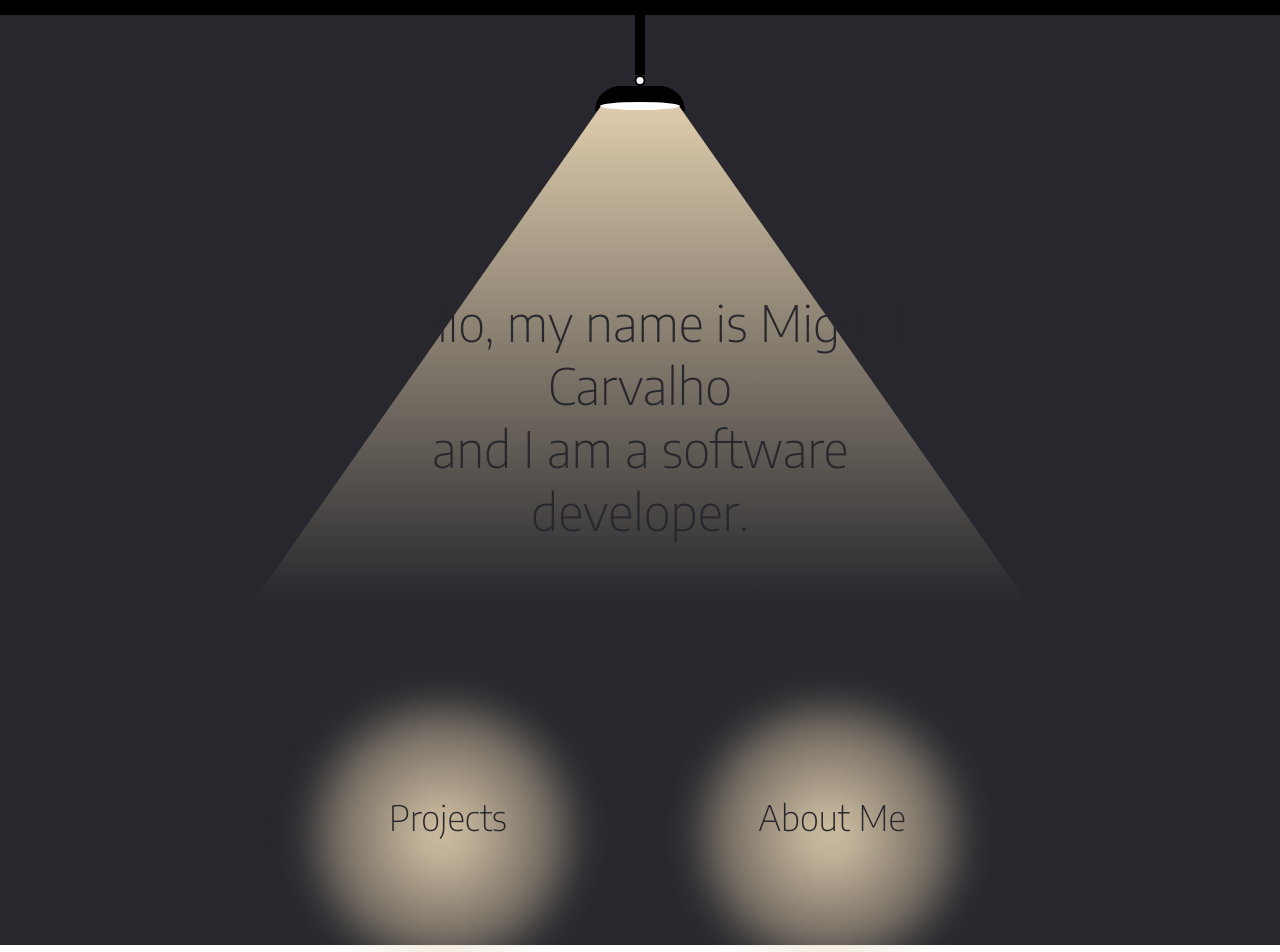
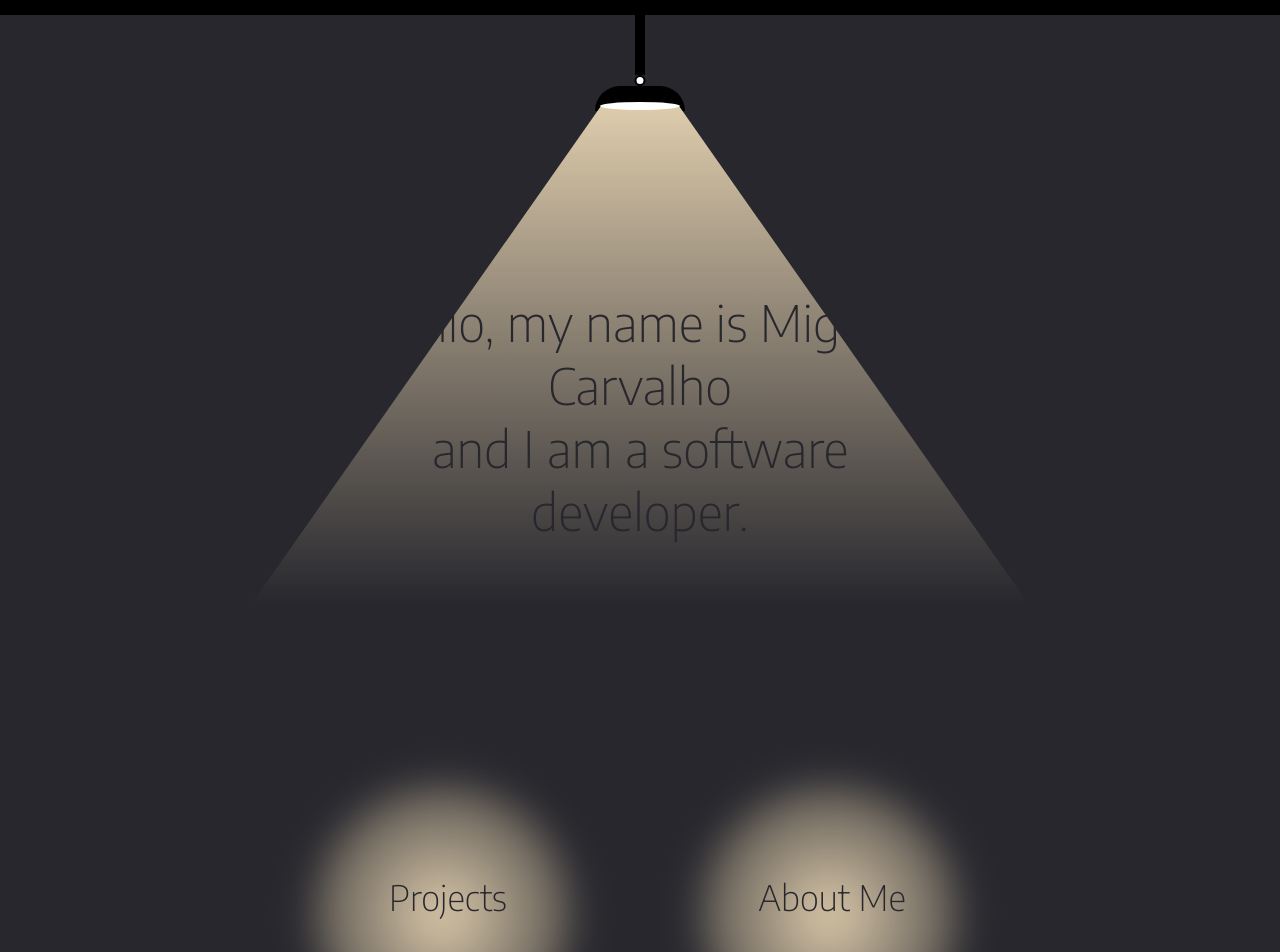
Before and after one commit to miguel-paz/website, a React (Create React App) app: page / in a window 1280 px wide. Shown: the top 952 px of the page. Built offline with nearby package versions, Linux system fonts and the light colour scheme.

Commit message:
Fixed background color change on different resolution

```diff
--- a/src/App.css
+++ b/src/App.css
@@ -13,6 +13,12 @@
   height: auto;
   width: 100%;
   background-color: #27272D;
+}
+
+body {
+  background-color: #27272D;
+  margin: 0;
+  padding: 0;
 }
 
 .center-ver {
@@ -36,7 +42,7 @@
 
 .App {
   text-align: center;
-
+  background-color: #27272D
 }
 
 .App-logo {
--- a/src/components/Home/ButtonList.css
+++ b/src/components/Home/ButtonList.css
@@ -1,6 +1,6 @@
 .rest {
   position: relative;
-  margin-top: 270px;
+  margin-top: 350px;
 }
 
 .buttons-grid {
```
